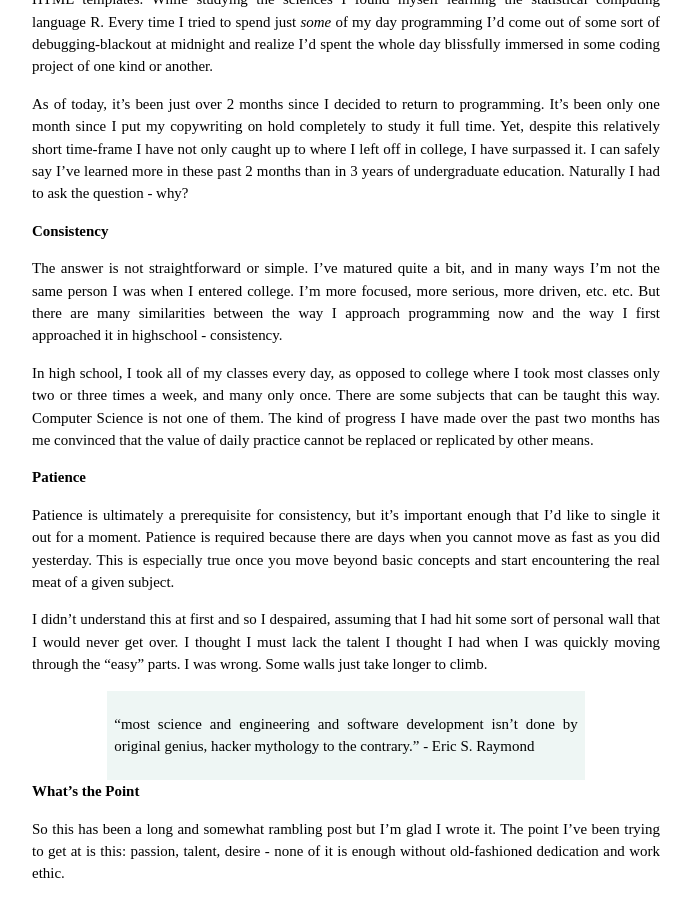
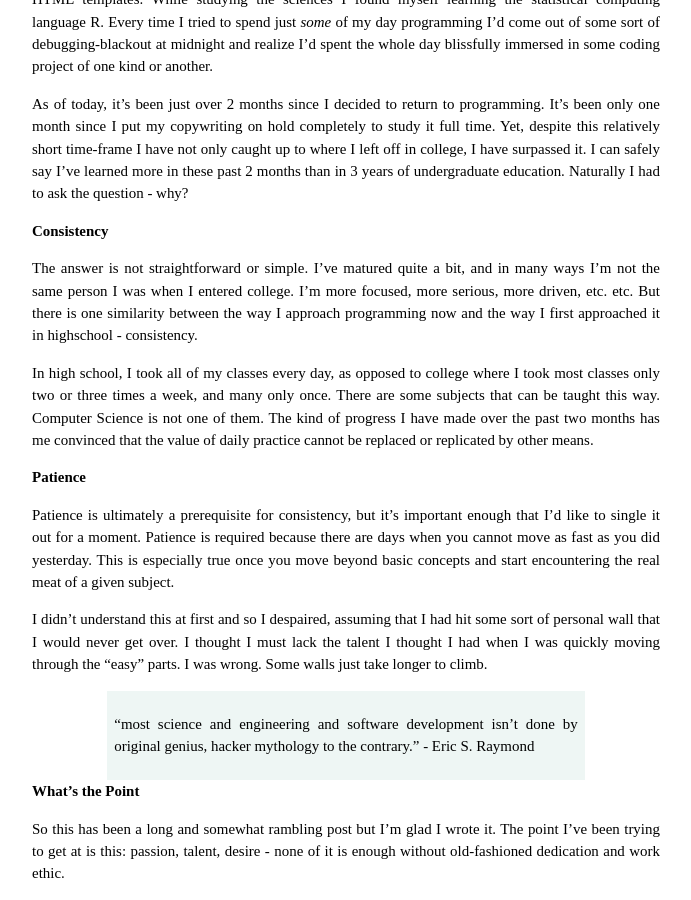
Before and after one commit to pathouse/pathouse.github.io, a Jekyll site: the page built from _posts/2013-05-27-spasmodic-hercules.markdown, in a window 1280 px wide and 900 px high, scrolled down 1756 px. Shown: the whole window, without its empty margins (294-985 px from the left). Built offline with Jekyll 4.4.1, drawn with Linux system fonts in a browser that asks for light colours; some web fonts are replaced.

Commit message:
Fix 1 grammar error

```diff
--- a/_posts/2013-05-27-spasmodic-hercules.markdown
+++ b/_posts/2013-05-27-spasmodic-hercules.markdown
@@ -51,7 +51,7 @@ As of today, it's been just over 2 months since I decided to return to programmi
 
 ## Consistency
 
-The answer is not straightforward or simple. I've matured quite a bit, and in many ways I'm not the same person I was when I entered college. I'm more focused, more serious, more driven, etc. etc. But there are many similarities between the way I approach programming now and the way I first approached it in highschool - consistency.
+The answer is not straightforward or simple. I've matured quite a bit, and in many ways I'm not the same person I was when I entered college. I'm more focused, more serious, more driven, etc. etc. But there is one similarity between the way I approach programming now and the way I first approached it in highschool - consistency.
 
 In high school, I took all of my classes every day, as opposed to college where I took most classes only two or three times a week, and many only once. There are some subjects that can be taught this way. Computer Science is not one of them. The kind of progress I have made over the past two months has me convinced that the value of daily practice cannot be replaced or replicated by other means.
 
```
